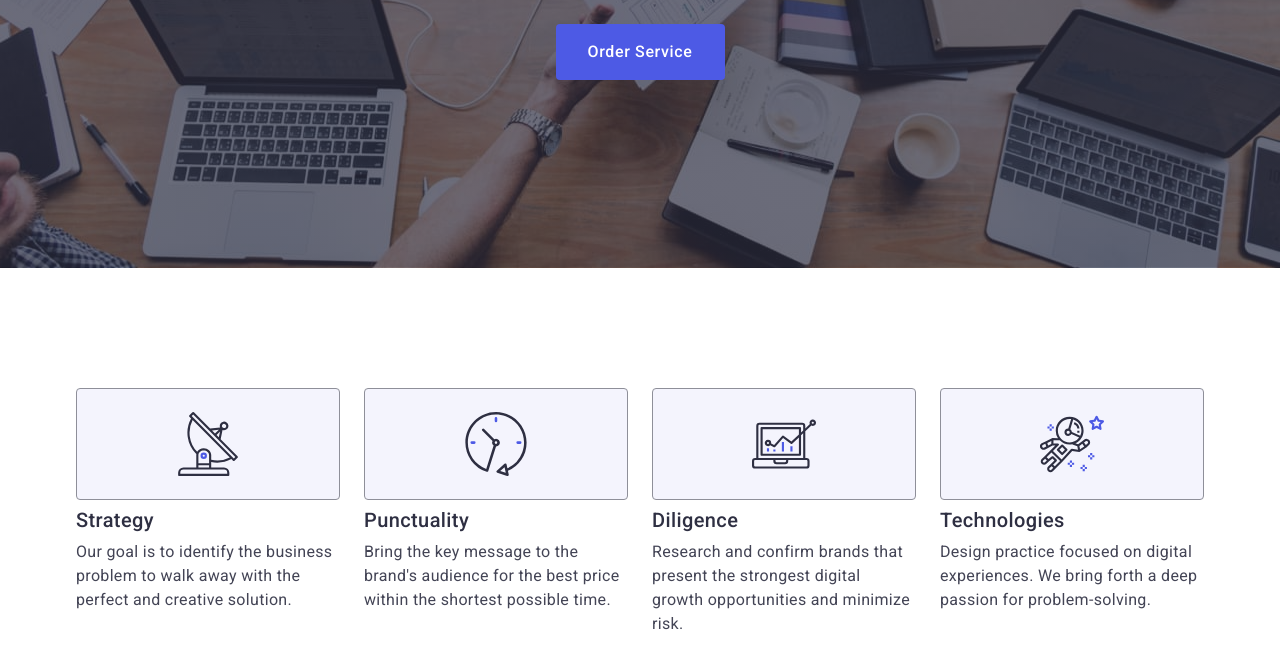
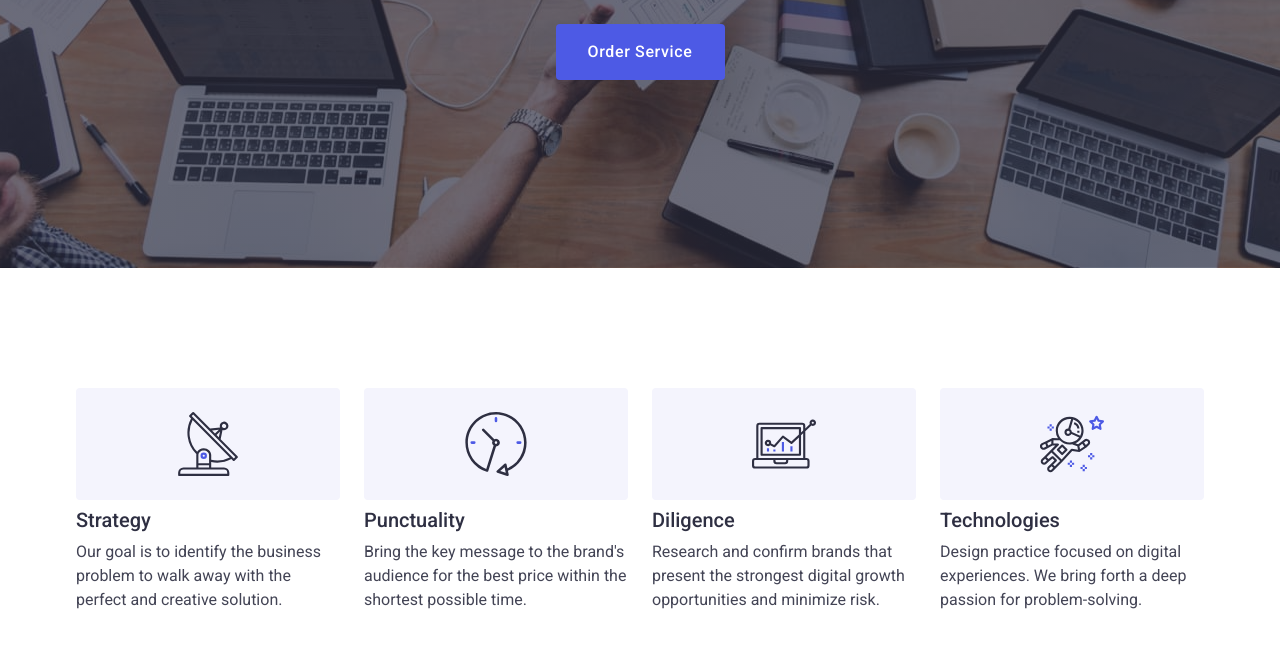
Before and after one commit to Nataliia-Homyk324/goit-markup-hw-06, a plain HTML site: page index.html in a window 1280 px wide. Shown: the part 405-1074 px from the top of the page. Drawn offline with nearby package versions, Linux system fonts and the light colour scheme; a web font is replaced by a local one.

Commit message:
advantages

```diff
--- a/css/styles.css
+++ b/css/styles.css
@@ -39,7 +39,7 @@ a:not(.privacy-policy) {
 
 .container {
     min-width: 288px;
-    padding: 0;
+    padding: 0 16px;
     margin: 0 auto;
 }
 
@@ -477,23 +477,21 @@ a:not(.privacy-policy) {
 .section-button:hover {
     background-color: #404BBF;
 }
+/*team*/
 
-.section-tw {
-    padding: 120px 0;
+
+@media screen and (max-width: 1157px) {
+    .section-tw {
+        padding: 96px 0;
+    }
 }
 
-.icons-section-tw {
-    display: flex;
-    width: 264px;
-    height: 112px;
-    align-items: center;
-    justify-content: center;
-    border-radius: 4px;
-    border: 1px solid #8E8F99;
-    background: #F4F4FD;
-    margin-bottom: 8px;
+@media screen and (min-width: 1158px) {
+    .section-tw {
+        padding: 120px 0;
+    }
+}
 
-}
 
 .visually-hidden {
     position: absolute;
@@ -508,11 +506,96 @@ a:not(.privacy-policy) {
     overflow: hidden;
 }
 
-.list-section-three {
+
+@media screen and (max-width: 767px) {
+    .company-list {
+        display: flex;
+        flex-direction: column;
+        gap: 72px;
+    }
+}
+
+@media screen and (min-width: 768px) {
+    .company-list {
+        display: flex;
+        flex-direction: row;
+        flex-wrap: wrap;
+        row-gap: 72px;
+        column-gap: 24px;
+    }
+}
+
+@media screen and (min-width: 1158px) {
+    .company-list {
+        flex-wrap: nowrap;
+        gap: 24px;
+    }
+}
+
+@media screen and (min-width: 768px) {
+    .company-item {
+        width: calc((100% - 24px) / 2);
+    }
+}
+
+@media screen and (min-width: 1158px) {
+    .company-item {
+        width: calc((100% - 72px) / 4);
+    }
+}
+
+.company-wrapper {
     display: flex;
-    gap: 24px;
+    align-items: center;
+    justify-content: center;
+    height: 112px;
+    border-radius: 4px;
+    background-color: #F4F4FD;
+    margin-bottom: 8px;
+}
 
+@media screen and (max-width: 1157px) {
+    .company-wrapper {
+        display: none;
+    }
 }
+
+.company-title {
+    color: #2E2F42;
+    text-align: center;
+    font-weight: 700;
+    font-size: 36px;
+    line-height: 1.11;
+    margin-bottom: 8px;
+}
+
+@media screen and (min-width: 768px) {
+    .company-title {
+        text-align: start;
+    }
+}
+
+@media screen and (min-width: 1158px) {
+    .company-title {
+        font-weight: 500;
+        font-size: 20px;
+        line-height: 1.2;
+    }
+}
+.company-text {
+    color: #434455;
+    font-weight: 500;
+    font-size: 16px;
+    line-height: 1.5;
+}
+
+@media screen and (min-width: 1158px) {
+    .company-text {
+        font-weight: 400;
+    }
+}
+
+
 
 .item-section-three {
     width: calc((100% - 72px) / 4);
@@ -523,11 +606,7 @@ a:not(.privacy-policy) {
     background: #FFFFFF;
 }
 
-.item-section-two {
-    width: calc((100% - 72px) / 4);
 
-
-}
 
 .title-three {
     display: block;
@@ -541,7 +620,11 @@ a:not(.privacy-policy) {
 
 
 }
+.list-section-three {
+    display: flex;
+    gap: 24px;
 
+}
 .title-name {
     text-align: center;
 }
--- a/index.html
+++ b/index.html
@@ -161,51 +161,51 @@
         <div class="container">
           <h2 class="visually-hidden">111</h2>
 
-          <ul class="list-section-three">
-            <li class="item-section-two">
-              <div class="icons-section-tw">
+          <ul class="company-list">
+            <li class="company-item">
+              <div class="company-wrapper">
                 <svg width="64" height="64">
                   <use href="./images/icons.svg#icon-antenna"></use>
                 </svg>
               </div>
-              <h3 class="title-three">Strategy</h3>
-              <p class="paragraph">
+              <h3 class="company-title">Strategy</h3>
+              <p class="company-text">
                 Our goal is to identify the business problem to walk away with
                 the perfect and creative solution.
               </p>
             </li>
-            <li class="item-section-two">
-              <div class="icons-section-tw">
+            <li class="company-item">
+              <div class="company-wrapper">
                 <svg width="64" height="64">
                   <use href="./images/icons.svg#icon-clock"></use>
                 </svg>
               </div>
-              <h3 class="title-three">Punctuality</h3>
-              <p class="paragraph">
+              <h3 class="company-title">Punctuality</h3>
+              <p class="company-text">
                 Bring the key message to the brand's audience for the best price
                 within the shortest possible time.
               </p>
             </li>
-            <li class="item-section-two">
-              <div class="icons-section-tw">
+            <li class="company-item">
+              <div class="company-wrapper">
                 <svg width="64" height="64">
                   <use href="./images/icons.svg#icon-diagram"></use>
                 </svg>
               </div>
-              <h3 class="title-three">Diligence</h3>
-              <p class="paragraph">
+              <h3 class="company-title">Diligence</h3>
+              <p class="company-text">
                 Research and confirm brands that present the strongest digital
                 growth opportunities and minimize risk.
               </p>
             </li>
-            <li class="item-section-two">
-              <div class="icons-section-tw">
+            <li class="company-item">
+              <div class="company-wrapper">
                 <svg width="64" height="64">
                   <use href="./images/icons.svg#icon-astronaut"></use>
                 </svg>
               </div>
-              <h3 class="title-three">Technologies</h3>
-              <p class="paragraph">
+              <h3 class="company-title">Technologies</h3>
+              <p class="company-text">
                 Design practice focused on digital experiences. We bring forth a
                 deep passion for problem-solving.
               </p>
```
